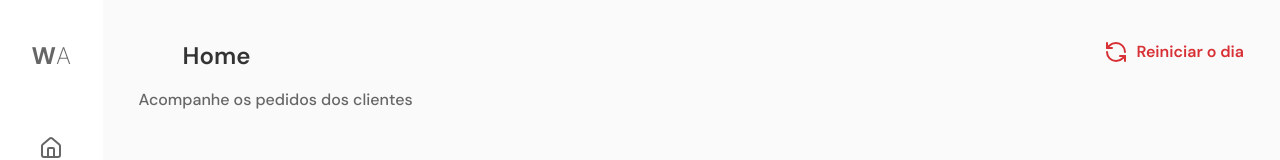
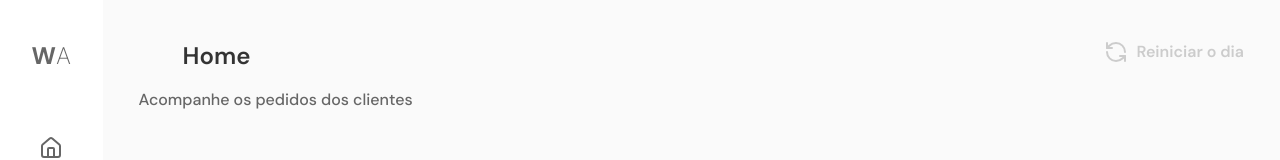
Before and after one commit to Fekleite/waiter-dash, a React (Vite) app: page / in a window 1280 px wide. Shown: the top 160 px of the page. Built offline with nearby package versions, Linux system fonts and the light colour scheme; some icons are missing.

Commit message:
refactor: disable restart day button

```diff
--- a/src/components/header.tsx
+++ b/src/components/header.tsx
@@ -20,9 +20,11 @@ export function Header({ title, subtitle, icon }: Readonly<HeaderProps>) {
         <p className="font-medium text-gray-400">{subtitle}</p>
       </div>
 
-      <button type="button" className="flex items-center gap-2">
-        <RefreshCcw className="size-6 text-brand-500" />
-        <span className="font-semibold text-brand-500">Reiniciar o dia</span>
+      <button type="button" className="group flex items-center gap-2" disabled>
+        <RefreshCcw className="size-6 text-brand-500 group-disabled:text-gray-200" />
+        <span className="font-semibold text-brand-500 group-disabled:text-gray-200">
+          Reiniciar o dia
+        </span>
       </button>
     </header>
   );
--- a/src/index.css
+++ b/src/index.css
@@ -26,3 +26,7 @@ body {
 button {
   @apply cursor-pointer text-gray-500;
 }
+
+button:disabled {
+  @apply cursor-not-allowed text-gray-200;
+}
```
